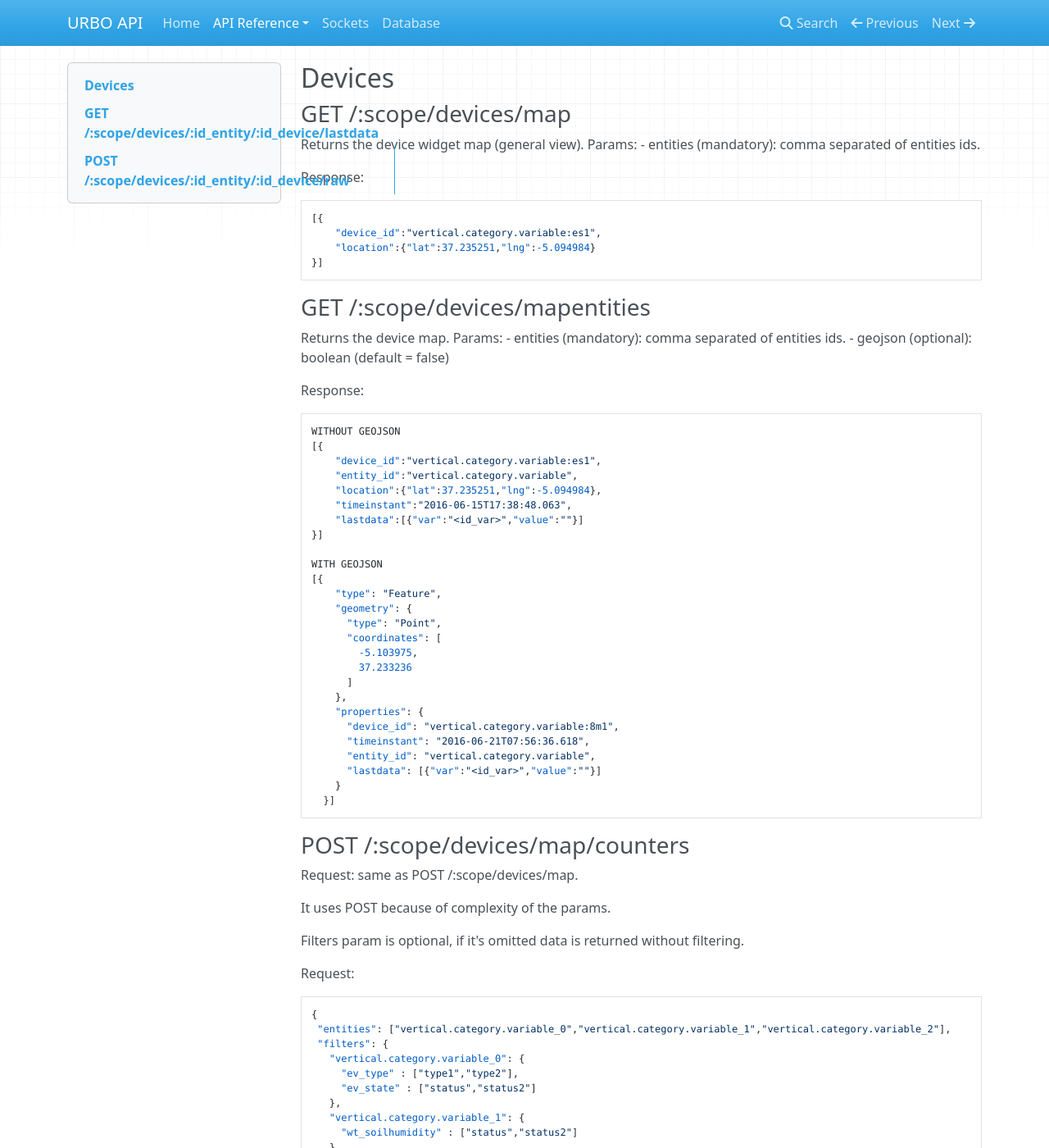
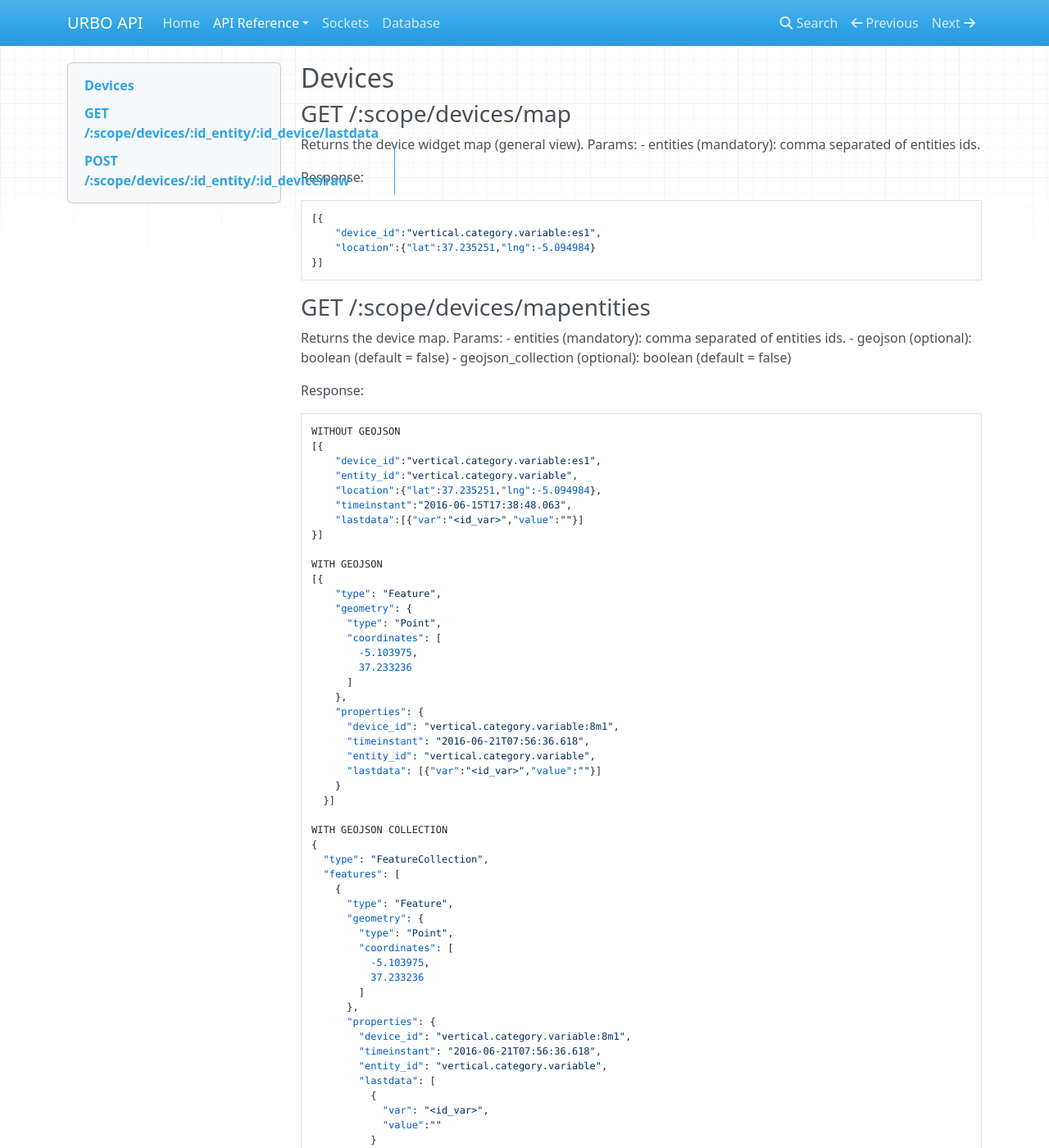
Before and after one commit to GeographicaGS/UrboCore-api, an MkDocs documentation site: the page built from docs/reference/devices.md, in a window 1280 px wide and 1400 px high. Shown: the whole window at 82% size. Built offline with MkDocs 1.6.1, drawn with Linux system fonts in a browser that asks for light colours; nearby versions of some CDN libraries; old or Windows-style settings are respelled for this version of MkDocs.

Commit message:
GeoJSON feature collection endpoint

````diff
--- a/docs/reference/devices.md
+++ b/docs/reference/devices.md
@@ -19,6 +19,7 @@ Returns the device map.
 Params:
 - entities (mandatory): comma separated of entities ids.
 - geojson (optional): boolean (default = false)
+- geojson_collection (optional): boolean (default = false)
 
 
 Response:
@@ -49,6 +50,34 @@ WITH GEOJSON
       "lastdata": [{"var":"<id_var>","value":""}]
     }
   }]
+
+WITH GEOJSON COLLECTION
+{
+  "type": "FeatureCollection",
+  "features": [
+    {
+      "type": "Feature",
+      "geometry": {
+        "type": "Point",
+        "coordinates": [
+          -5.103975,
+          37.233236
+        ]
+      },
+      "properties": {
+        "device_id": "vertical.category.variable:8m1",
+        "timeinstant": "2016-06-21T07:56:36.618",
+        "entity_id": "vertical.category.variable",
+        "lastdata": [
+          {
+            "var": "<id_var>",
+            "value":""
+          }
+        ]
+      }
+    }
+  ]
+}
 ```
 
 ### POST /:scope/devices/map/counters
````
Also changed, not shown: 3 other files.
